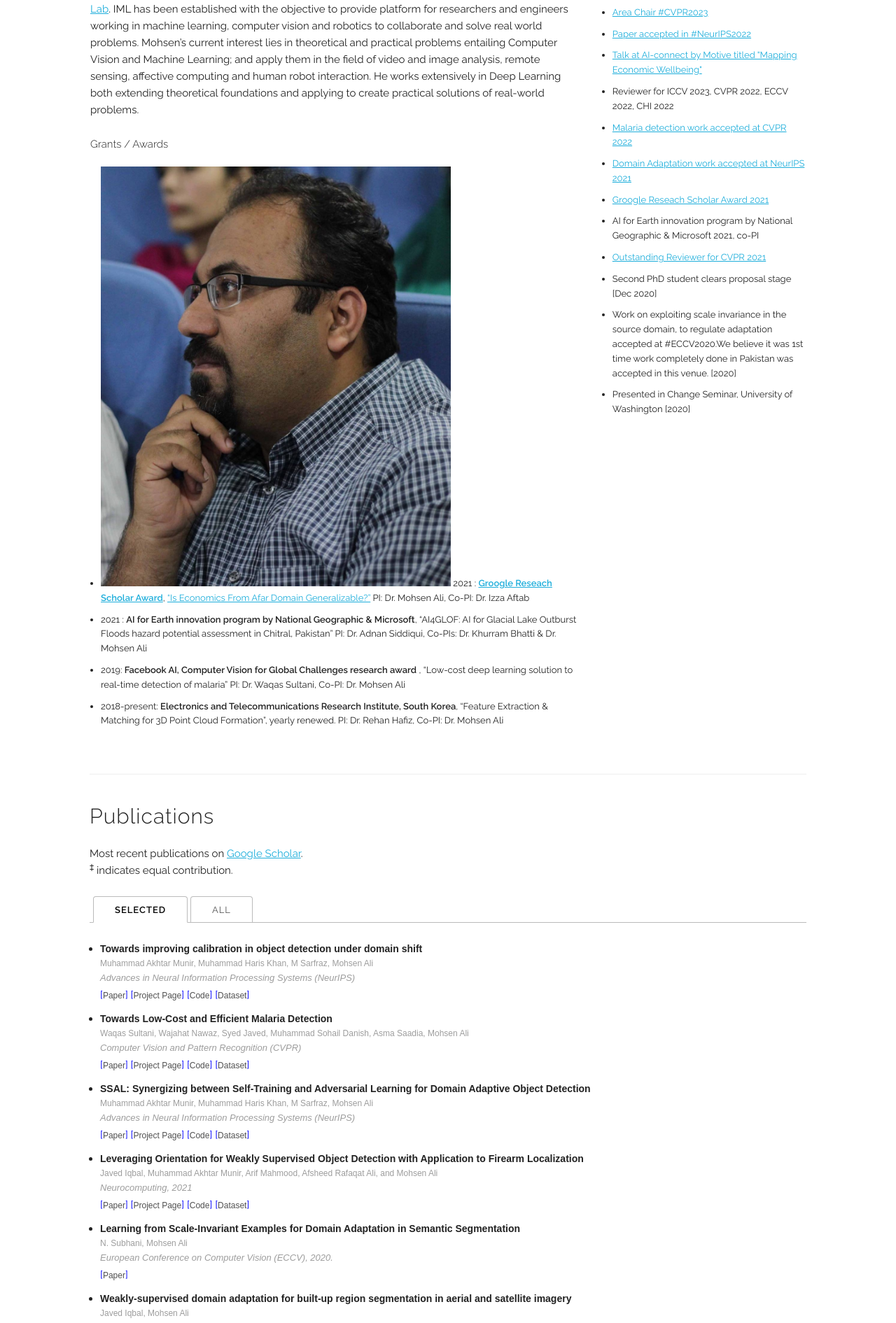
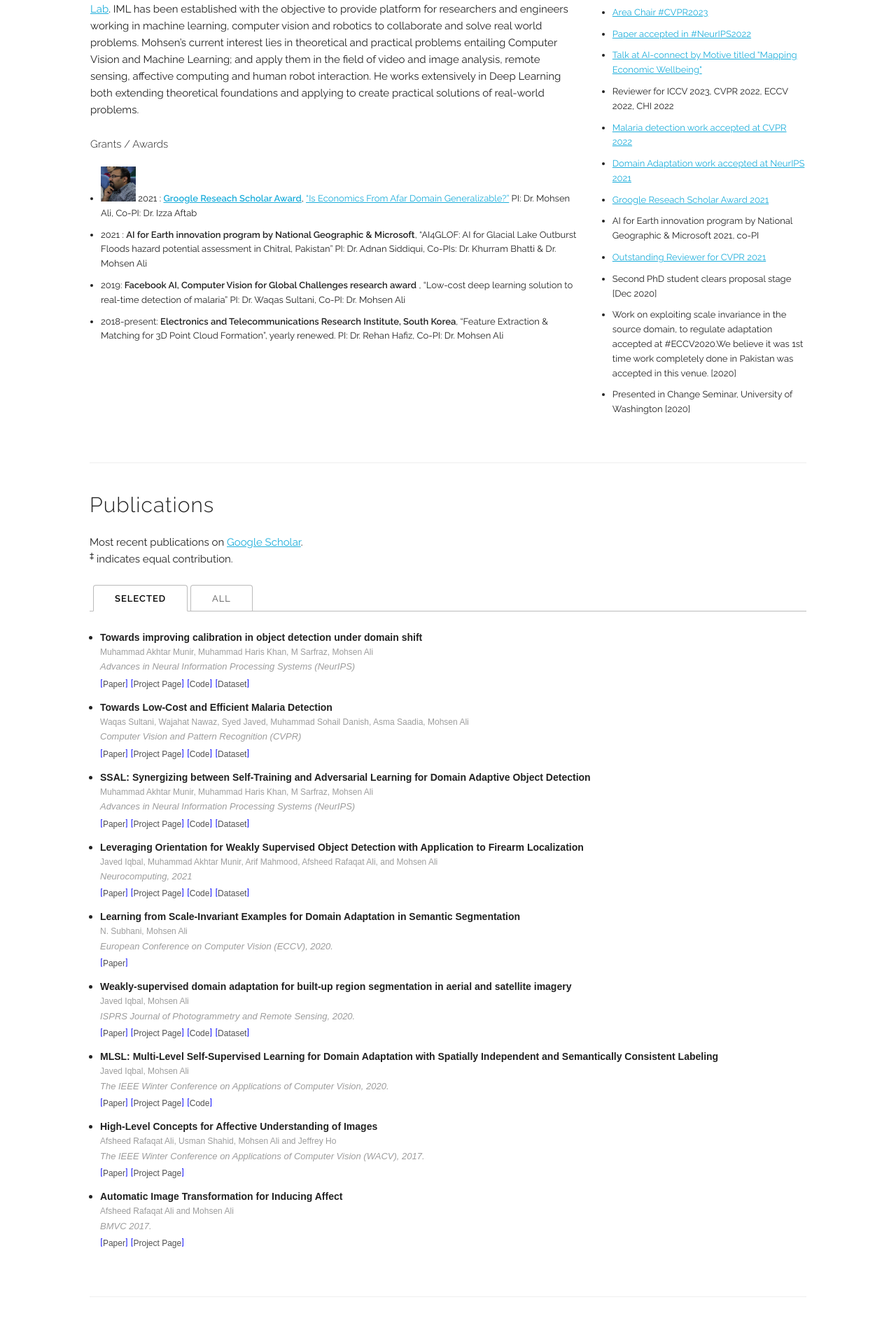
Before and after one commit to mohsenali/mohsenali.github.io, a Jekyll site: the page built from index.html, in a window 1280 px wide. Shown: the part 568-2459 px from the top of the page at 70% size. Built offline with Jekyll 4.4.1, drawn with Linux system fonts in a browser that asks for light colours; some web fonts are replaced.

Commit message:
Update index.html

```diff
--- a/index.html
+++ b/index.html
@@ -28,7 +28,7 @@
 	<h6>Grants / Awards </h6>
 	 <font size=2px>
 		 <ul class="listType">
-      <li><img src="/assets/profile-pics/mohsenali.jpg" alt="Google Logo"  width="500" height="600"> 2021 : <B><a href="https://research.google/outreach/research-scholar-program/recipients/">Groogle Reseach Scholar Award</a></B>, <a href="http://im.itu.edu.pk/econai/">“Is Economics From Afar Domain Generalizable?”</a>
+      <li><img src="/assets/profile-pics/mohsenali.jpg" alt="Google Logo"  width="50" height="50"> 2021 : <B><a href="https://research.google/outreach/research-scholar-program/recipients/">Groogle Reseach Scholar Award</a></B>, <a href="http://im.itu.edu.pk/econai/">“Is Economics From Afar Domain Generalizable?”</a>
                 PI: Dr. Mohsen Ali, Co-PI: Dr. Izza Aftab </li>
 		 <li>2021 : <B>AI for Earth innovation program by National Geographic & Microsoft</B>, “AI4GLOF: AI for Glacial Lake Outburst Floods hazard potential assessment in Chitral, Pakistan”
 				 PI: Dr. Adnan Siddiqui, Co-PIs: Dr. Khurram Bhatti & Dr. Mohsen Ali </li>
```
